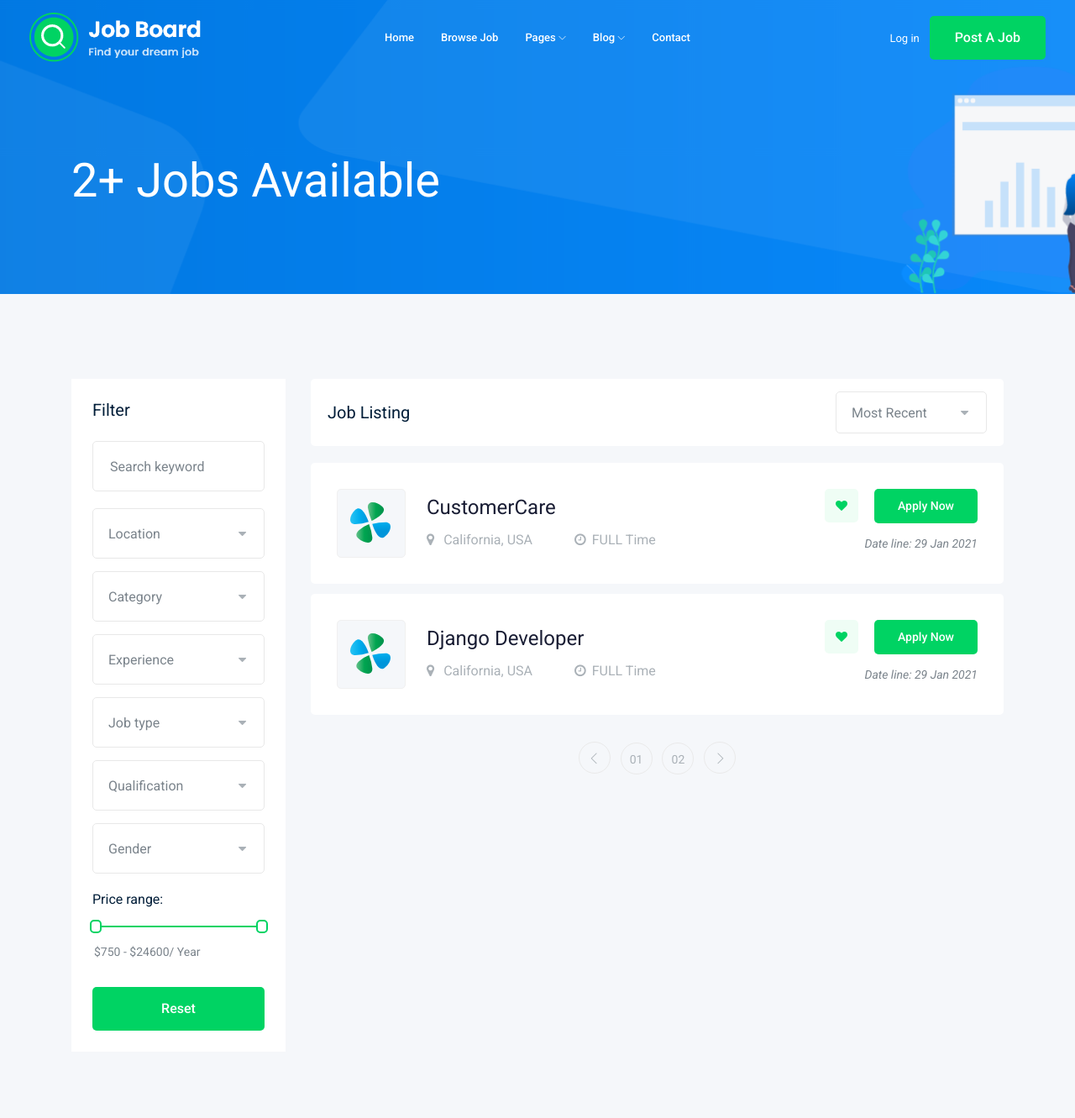
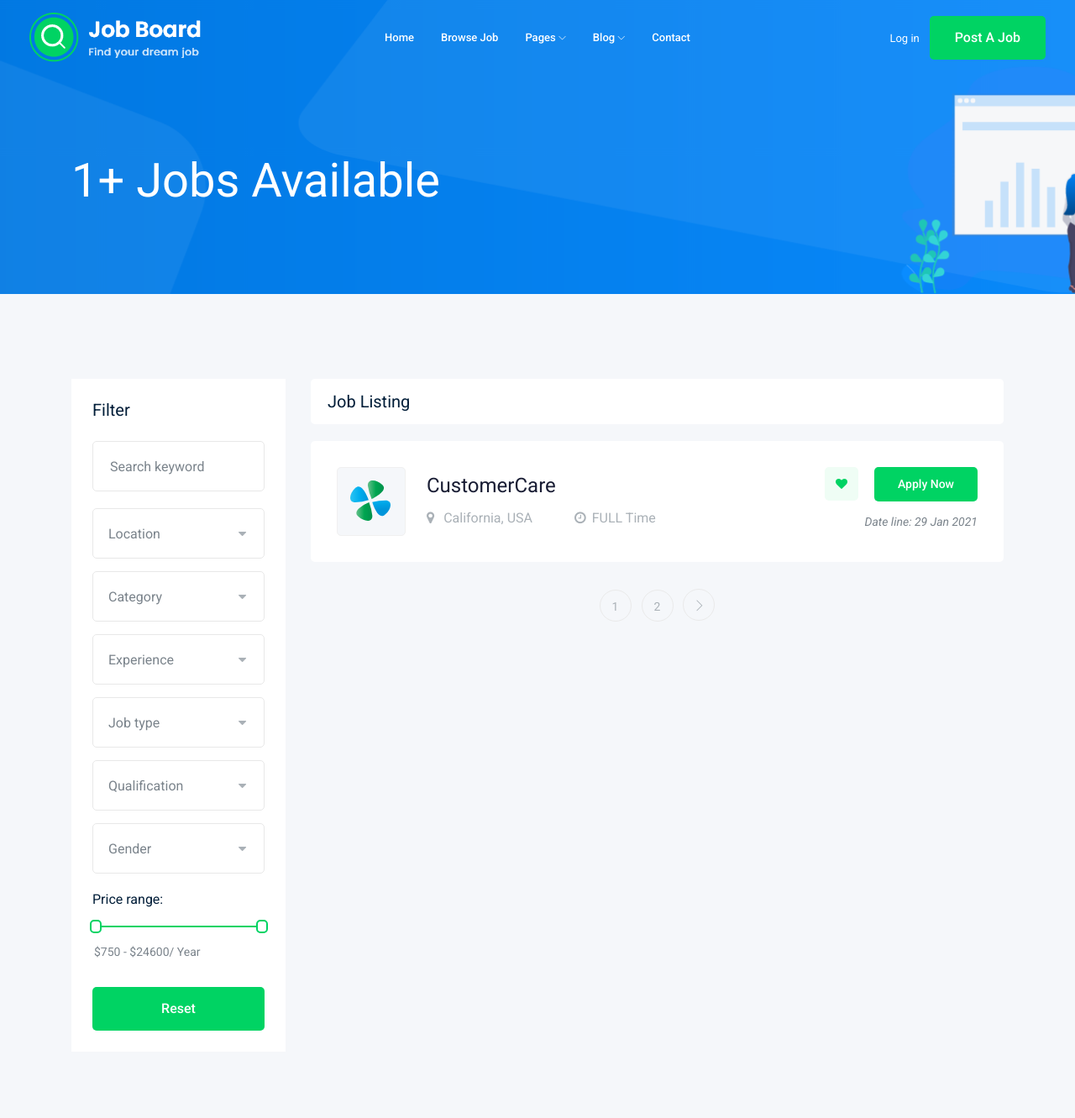
Before and after one commit to Ihmahmoud/django-Job-Board, a Django app: page /jobs/ in a window 1280 px wide. Shown: the top 1331 px of the page at 84% size. Run offline with Django 3.2, Linux system fonts and the light colour scheme; data comes from the database, SQL or seed files in the repository; some libraries are stand-ins or nearby versions.

Commit message:
handle with pagination

```diff
--- a/job/templates/job/job_list.html
+++ b/job/templates/job/job_list.html
@@ -8,8 +8,8 @@
                 <div class="col-xl-12">
                     <div class="bradcam_text">
                         <!--<h3>4536+ Jobs Available</h3>-->
-                        <!--<h3>{{jobs|length}}+ Jobs Available</h3>-->
-                        <h3>{{jobs.count}}+ Jobs Available</h3>
+                        <h3>{{jobs|length}}+ Jobs Available</h3>
+                        <!--<h3>{{jobs.count}}+ Jobs Available</h3>--> <!-- it has been issued once make pagination-->
                     </div>
                 </div>
             </div>
@@ -109,14 +109,14 @@
                                     <h4>Job Listing</h4>
                                 </div>
                                 <div class="col-md-6">
-                                    <div class="serch_cat d-flex justify-content-end">
+                                    <!--<div class="serch_cat d-flex justify-content-end">
                                         <select>
                                             <option data-display="Most Recent">Most Recent</option>
                                             <option value="1">Marketer</option>
                                             <option value="2">Wordpress </option>
                                             <option value="4">Designer</option>
                                         </select>
-                                    </div>
+                                    </div>-->
                                 </div>
                             </div>
                         </div>
@@ -159,18 +159,27 @@
                             </div>
                             {% endfor %}
                         </div>
+                        {% if jobs.has_other_pages %}
                             <div class="row">
                                 <div class="col-lg-12">
                                     <div class="pagination_wrap">
                                         <ul>
-                                        <li><a href="#"> <i class="ti-angle-left"></i> </a></li>
-                                        <li><a href="#"><span>01</span></a></li>
-                                        <li><a href="#"><span>02</span></a></li>
-                                        <li><a href="#"> <i class="ti-angle-right"></i> </a></li>
+                                            {% if jobs.has_previous %}
+                                                <li><a href="?page={{jobs.previous_page_number}}"> <i class="ti-angle-left"></i> </a></li>
+                                            {% endif %}
+
+                                            {% for i in jobs.paginator.page_range %}
+                                                <li><a href="?page={{i}}"><span>{{i}}</span></a></li>
+                                            {% endfor %}
+
+                                            {% if jobs.has_next %}
+                                                <li><a href="?page={{jobs.next_page_number}}"> <i class="ti-angle-right"></i> </a></li>
+                                            {% endif %}
                                         </ul>
                                     </div>
                                 </div>
                             </div>
+                        {% endif %}
                     </div>
                 </div>
             </div>
--- a/job/views.py
+++ b/job/views.py
@@ -1,11 +1,19 @@
 from django.shortcuts import render
 from .models import Job
+from django.core.paginator import Paginator
+
 # Create your views here.
 def job_list(request):
     job_list = Job.objects.all();
     #print(job_list);
     #return render(request,'html template',context);
-    context = {'jobs':job_list} # template name
+
+    paginator = Paginator(job_list,1) # Show 25  contacts per page.
+    page_number  = request.GET.get('page')
+    page_obj = paginator.get_page(page_number)
+
+    #context = {'jobs':job_list} # template name
+    context = {'jobs':page_obj} # template name
     return render(request,'job/job_list.html',context)
 
 def job_detail(request , id):
```
Lines whose indentation alone changed are shown as unchanged.
